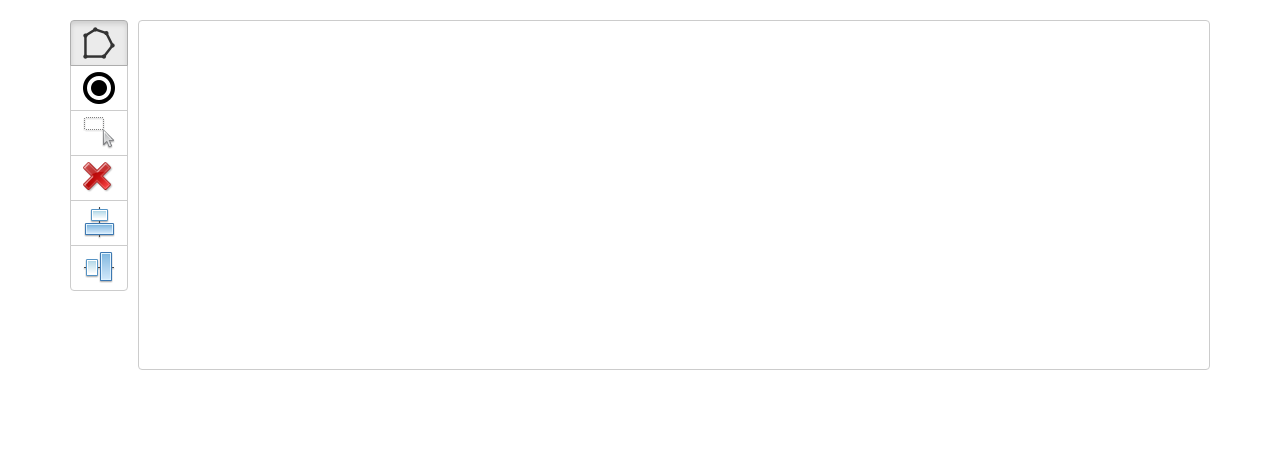
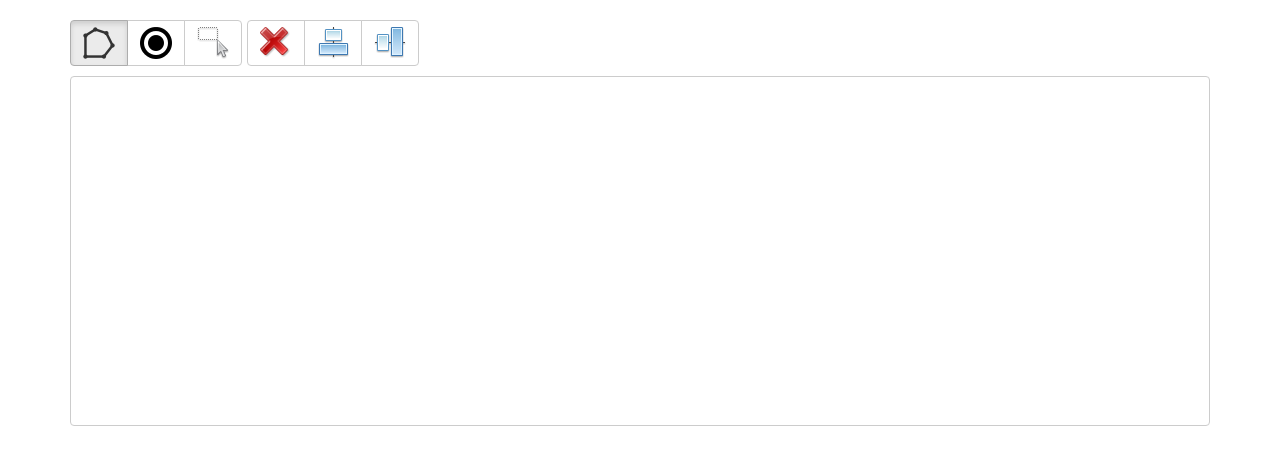
Before and after one commit to AurelienRibon/web-physics-editor, a website: page public/index.html in a window 1280 px wide. Drawn offline with Linux system fonts and the light colour scheme.

```diff
--- a/package.json
+++ b/package.json
@@ -1,8 +1,7 @@
 {
     "name": "bodyeditor",
+    "version": "0.1.0",
     "description": "Online version of the old Physics Body Editor",
-    "version": "0.1.0",
-    "private": true,
     "dependencies": {
         "express": "3.4.7"
     }
--- a/public/css/style.css
+++ b/public/css/style.css
@@ -6,9 +6,5 @@
     border: 1px solid #ccc;
     border-radius: 4px;
     height: 350px;
-    margin-left: 68px;
+    margin-top: 10px;
 }
-
-.toolbar {
-    float: left;
-}
--- a/public/index.html
+++ b/public/index.html
@@ -18,7 +18,8 @@
 
 <body ng-controller="Controller">
     <div class="container">
-        <div class="toolbar btn-group-vertical" data-toggle="buttons">
+        <div class="btn-toolbar" role="toolbar">
+            <div class="btn-group" data-toggle="buttons">
                 <label class="btn btn-default active" ng-click="canvas.changeMode('createpolygon')">
                     <input type="radio"><img src="imgs/ic_createpolygon.png">
                 </label>
@@ -28,15 +29,12 @@
                 <label class="btn btn-default" ng-click="canvas.changeMode('edit')">
                     <input type="radio"><img src="imgs/ic_edit.png">
                 </label>
-            <label class="btn btn-default" ng-click="canvas.delete()">
-                <input type="radio"><img src="imgs/ic_delete.png">
-            </label>
-            <label class="btn btn-default" ng-click="canvas.valign()">
-                <input type="radio"><img src="imgs/ic_align_vertical.png">
-            </label>
-            <label class="btn btn-default" ng-click="canvas.halign()">
-                <input type="radio"><img src="imgs/ic_align_horizontal.png">
-            </label>
+            </div>
+            <div class="btn-group">
+                <button class="btn btn-default" ng-click="canvas.delete()"><img src="imgs/ic_delete.png"></button>
+                <button class="btn btn-default" ng-click="canvas.valign()"><img src="imgs/ic_align_vertical.png"></button>
+                <button class="btn btn-default" ng-click="canvas.halign()"><img src="imgs/ic_align_horizontal.png"></button>
+            </div>
         </div>
         <div class="canvas" is-canvas></div>
     </div>
--- a/server.js
+++ b/server.js
@@ -4,6 +4,8 @@
 var app = express();
 
 app.use(express.static(__dirname + '/public'));
-app.listen(4000);
 
-console.log('Server ready on port 4000');
+var port = process.env.PORT || 4000;
+app.listen(port, function() {
+    console.log("Server ready on port " + port);
+});
```
Also changed, not shown: 1 other file. Lines whose indentation alone changed are shown as unchanged.
